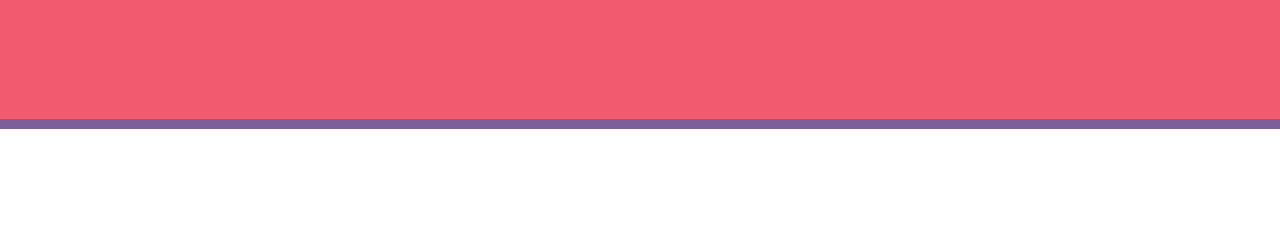
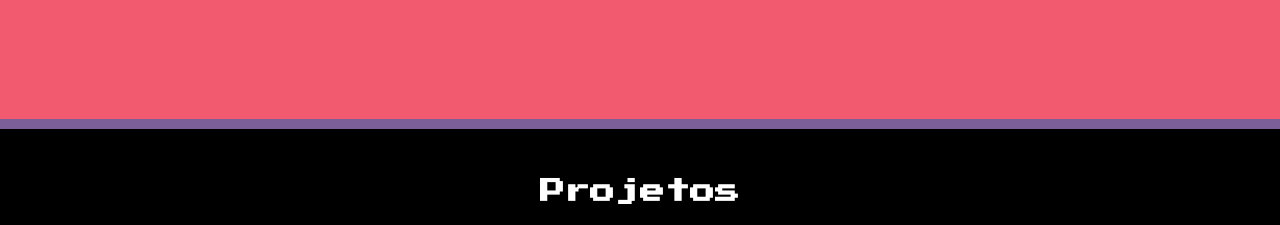
Before and after one commit to gustavohenriqueT/gustavohenriqueT.github.io, a plain HTML site: page index.html in a window 1280 px wide. Shown: the part 1559-1784 px from the top of the page. Before the commit the page ends 1688 px from the top, so only its background shows below. Drawn offline with Linux system fonts and the light colour scheme.

Commit message:
Create the main-card component

```diff
--- a/index.html
+++ b/index.html
@@ -21,7 +21,7 @@
     <link rel="stylesheet" href="Css/components/skill-tec.css">
     <link rel="stylesheet" href="Css/components/progress-bar.css">
     <link rel="stylesheet" href="Css/components/wrapper-skill.css">
-
+    <link rel="stylesheet" href="Css/components/main-card.css">
 
 </head>
 <body>
@@ -136,6 +136,13 @@
 
         </section>
 
+        <section class="main-card">
+            <h1 class="main-title">Projetos</h1>
+            <figure>
+                <img src="" alt="">
+            </figure>
+        </section>
+
 
 
 
```
